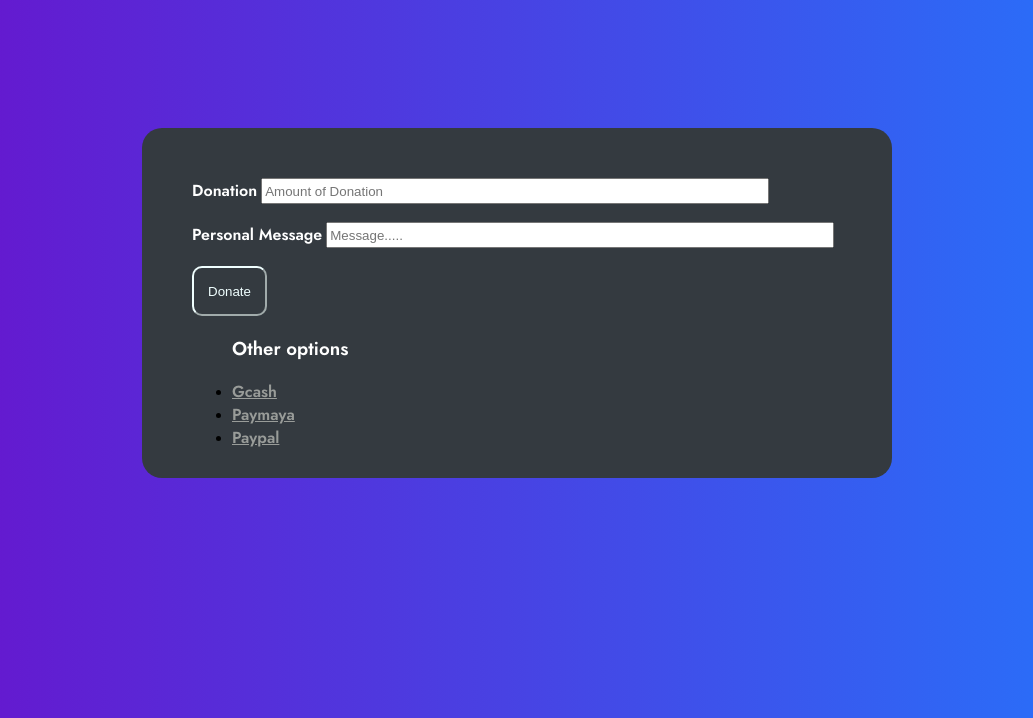
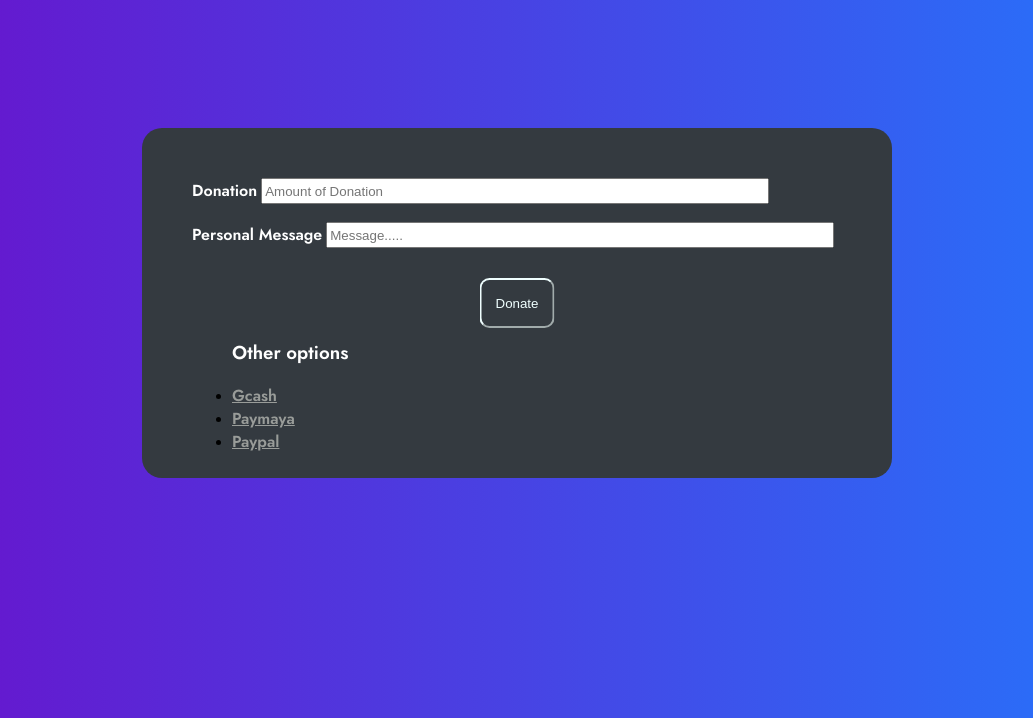
Before and after one commit to DynielleRyan/IM2_Compassion, a PHP site: page /payment.php in a window 1280 px wide. Shown: the top 718 px of the page, without its empty margins (123-1156 px from the left). Run offline with PHP 8.4, Linux system fonts and the light colour scheme.

Commit message:
Button Tweaks

```diff
--- a/Webpages/CSS/payment.css
+++ b/Webpages/CSS/payment.css
@@ -20,7 +20,12 @@
 
 
 .button{
-    margin: 0 auto;
+    margin: 0;
+    position: absolute;
+    top: 50%;
+    left: 50%;
+    -ms-transform: translate(-50%, -50%);
+    transform: translate(-50%, -50%);
     background-color: transparent;
     height: 50px;
     width: 75px;
@@ -30,7 +35,6 @@
 }
 
 .button:hover{
-    margin: 0 auto;
     background-color:#999c99;
     height: 50px;
     width: 75px;
@@ -62,7 +66,7 @@ label{
 
 
 .card{
-    position:center;
+    position:relative;
     height: 300px;
     width: 700px;
     justify-content: center;
--- a/Webpages/payment.php
+++ b/Webpages/payment.php
@@ -18,7 +18,8 @@
         <input type="text-area" name ="message"placeholder="Message.....">
         <!-- <input type="hidden" value=""> -->
         <br><br>
-        <button class="button"type="submit" name="submit" value="submit">Donate</button>
+        <button class="button" type="submit" name="submit" value="submit">Donate</button>
+        <br><br><br>
         <ul>
         <h3>Other options</h3>
         <li><a href="">Gcash</a></li>
```
